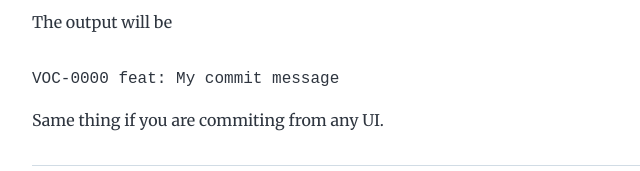
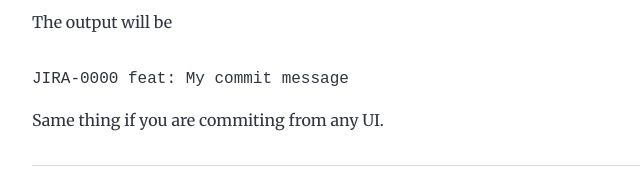
Before and after one commit to luksm/luksm.github.io, a Gatsby site: page /easy-commit-message/ in a window 1280 px wide. Shown: the part 1794-1965 px from the top of the page, 292-932 px from the left. Built offline with nearby package versions, Linux system fonts and the light colour scheme; Gatsby itself is replaced by a stand-in of ours; some packages are replaced by stand-ins of ours; code samples lack their colours.

Commit message:
Deployer and typo fix

````diff
--- a/content/blog/easy-commit-message/index.md
+++ b/content/blog/easy-commit-message/index.md
@@ -69,7 +69,7 @@ $ git commit -m 'My commit message'
 The output will be
 
 ```
-VOC-0000 feat: My commit message
+JIRA-0000 feat: My commit message
 ```
 
 Same thing if you are commiting from any UI.
--- a/package.json
+++ b/package.json
@@ -33,6 +33,7 @@
     "typeface-montserrat": "0.0.75"
   },
   "devDependencies": {
+    "gh-pages": "^4.0.0",
     "prettier": "^2.6.2"
   },
   "homepage": "https://github.com/gatsbyjs/gatsby-starter-blog#readme",
@@ -51,6 +52,7 @@
     "start": "gatsby develop",
     "serve": "gatsby serve",
     "clean": "gatsby clean",
-    "test": "echo \"Write tests! -> https://gatsby.dev/unit-testing\" && exit 1"
+    "test": "echo \"Write tests! -> https://gatsby.dev/unit-testing\" && exit 1",
+    "deploy": "gatsby build --prefix-paths && gh-pages -d public"
   }
 }
````
Also changed, not shown: 1 other file.
